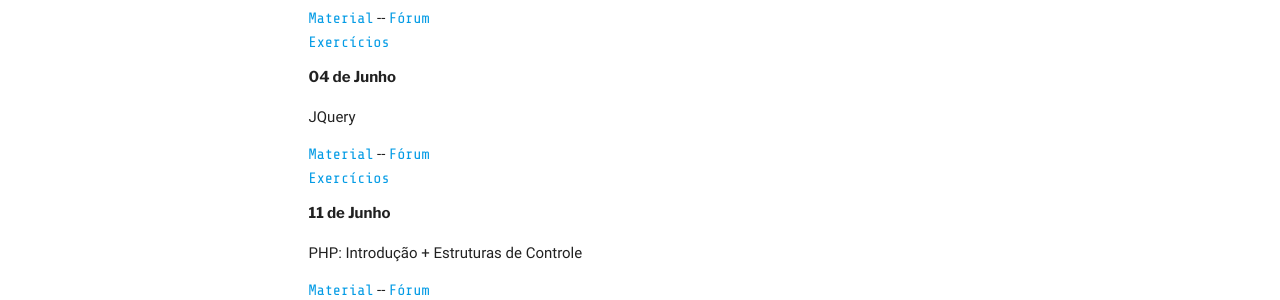
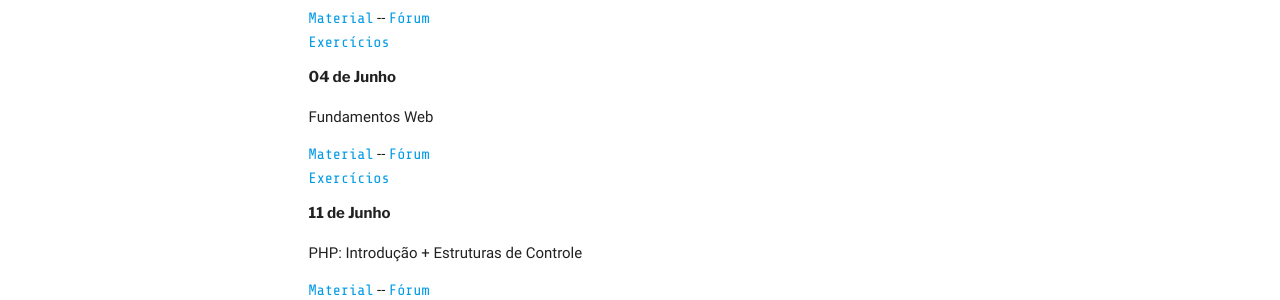
Before and after one commit to COLTEC-DAW/coltec-daw.github.io, a Jekyll site: the page built from classes.html, in a window 1280 px wide. Shown: the part 1857-2157 px from the top of the page. Built offline with Jekyll 4.4.1, drawn with Linux system fonts in a browser that asks for light colours; some web fonts are replaced.

Commit message:
Fixed class name

```diff
--- a/classes.html
+++ b/classes.html
@@ -91,7 +91,7 @@ layout: default
     </dd>
     <dd>
         <h6>04 de Junho</h6>
-        <p>JQuery</p>
+        <p>Fundamentos Web</p>
         <ul>
             <li><a href="https://coltec-daw.github.io/Aula-08-Fundamentos-Web/">Material</a> -- <a href="https://github.com/COLTEC-DAW/Aula-08-Fundamentos-Web/issues">Fórum</a></li>
             <li><a href="https://goo.gl/forms/G4Ho158wgBAFHzA23">Exercícios</a></li>
```
